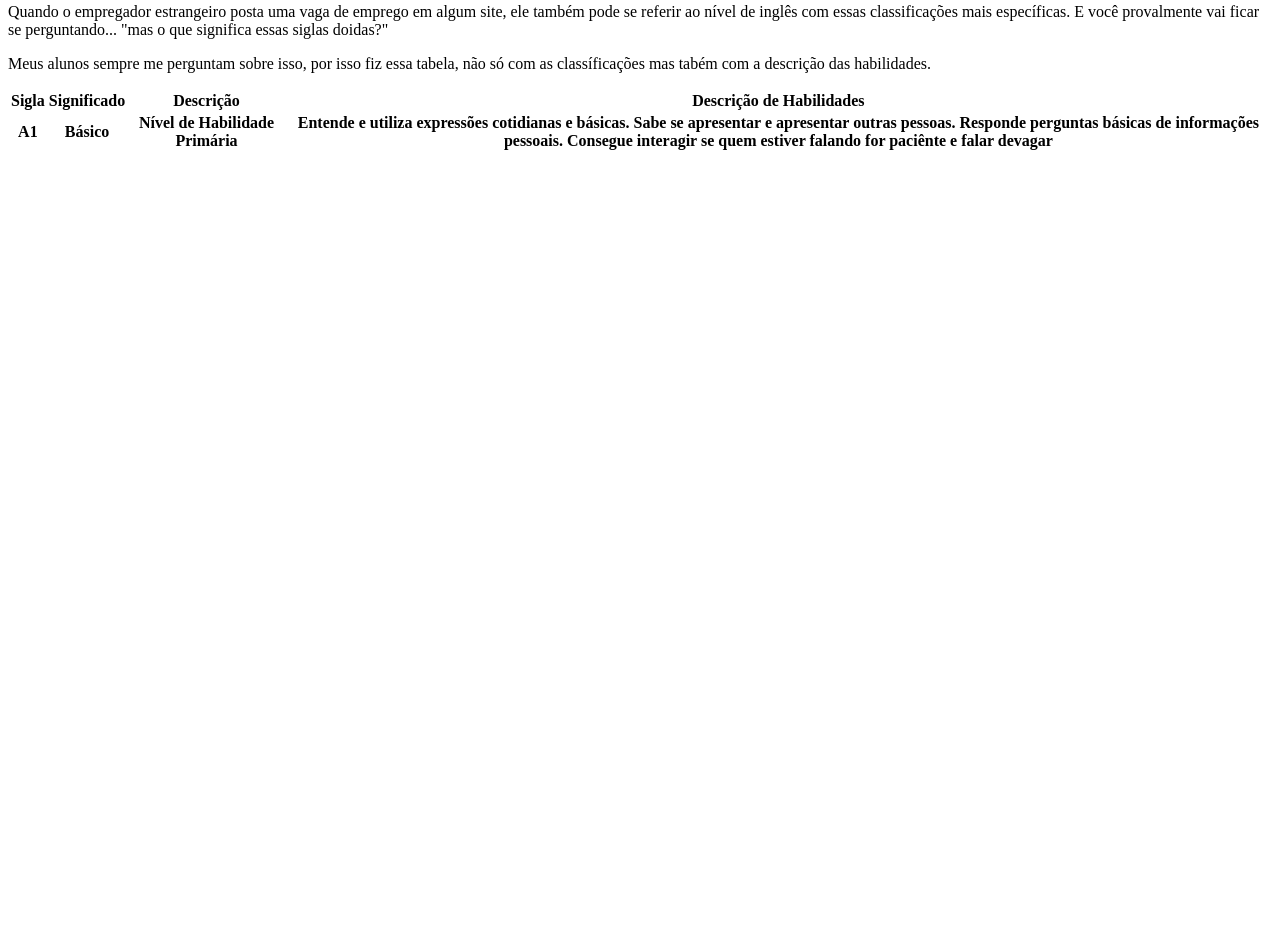
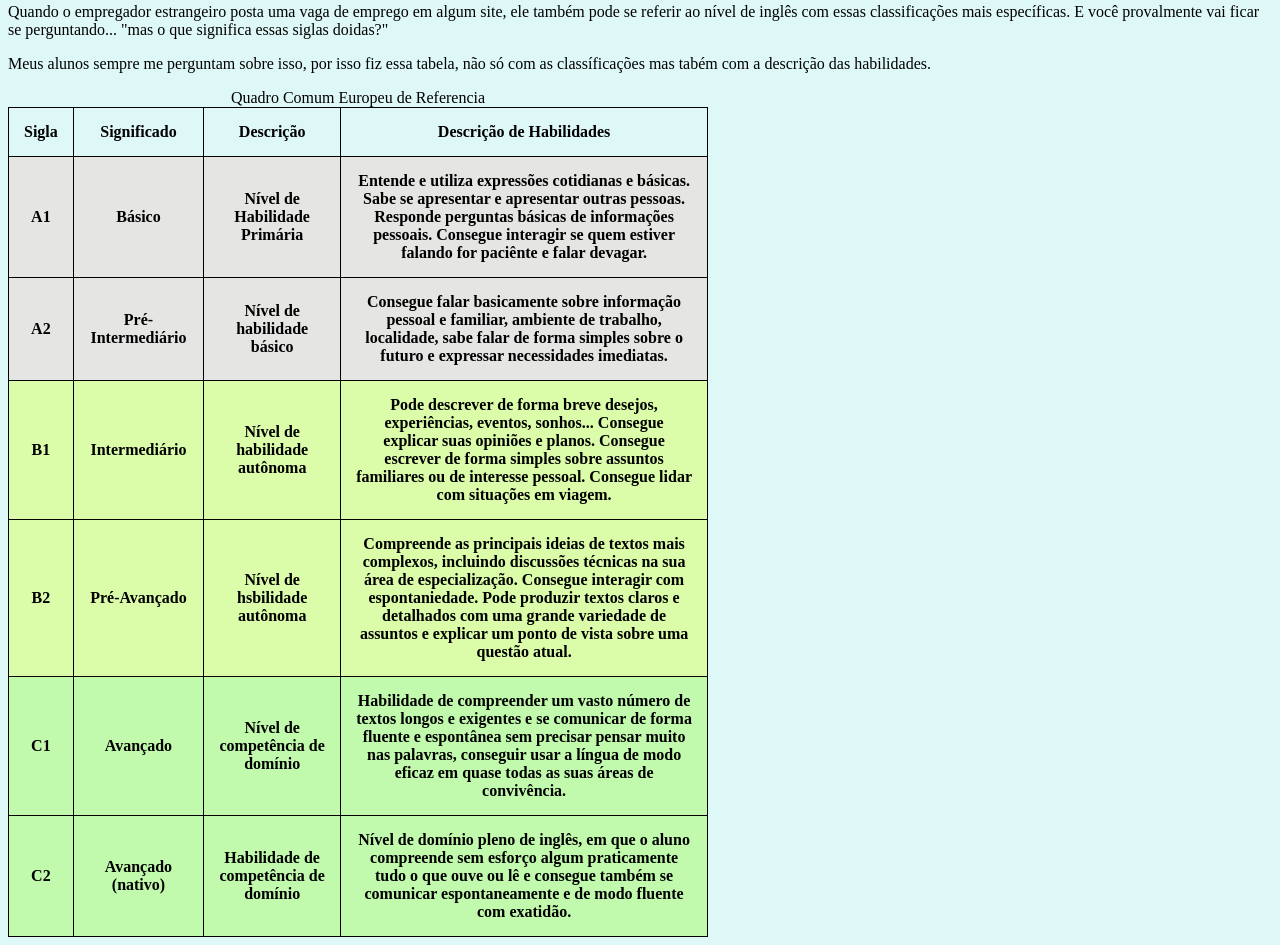
Before and after one commit to KimberllyAmaral/Treinando-HTML, a plain HTML site: page tables/tables1.html in a window 1280 px wide. Shown: the part 163-1108 px from the top of the page. Before the commit the page ends 800 px from the top, so only its background shows below. Drawn offline with Linux system fonts and the light colour scheme.

Commit message:
adicionando tabelas

```diff
--- /dev/null
+++ b/tables/style.css
@@ -0,0 +1,24 @@
+
+body{
+background-color: rgb(222, 248, 247);
+}
+table, th, tr {
+    border: 1px solid black;
+    border-collapse: collapse;
+}
+th, tr {
+    padding: 15px;
+}
+table {
+    width: 700px;
+
+}
+.basico {
+    background-color: rgba(252, 152, 152, 0.199);
+}
+.intermediario {
+    background-color: rgba(215, 255, 72, 0.452);
+}
+.avancado {
+    background-color: rgba(128, 255, 0, 0.301);
+}
--- a/tables/tables1.html
+++ b/tables/tables1.html
@@ -5,6 +5,8 @@
     <meta http-equiv="X-UA-Compatible" content="IE=edge">
     <meta name="viewport" content="width=device-width, initial-scale=1.0">
     <title>Níveis de Inglês</title>
+    <link rel="stylesheet" type="text/css" href="style.css"/>
+
 </head>
 <body>
     <h1>Qual o seu nível de Inglês?</h1>
@@ -21,17 +23,48 @@
     6 linhas (6 níveis)
     -->
     <Table>
+        <caption>Quadro Comum Europeu de Referencia</caption>
         <tr>
-            <th>Sigla</th>
-            <th>Significado</th>
-            <th>Descrição</th>
-            <th>Descrição de Habilidades</th>
+            <th>Sigla</th> <!-- Coluna 1 -->
+            <th>Significado</th> <!-- Coluna 2 -->
+            <th>Descrição</th> <!-- Coluna 3 -->
+            <th>Descrição de Habilidades</th> <!-- Coluna 4 -->
         </tr>
-        <tr>
+        <tr class="basico"> <!-- Linha 1 -->
             <th>A1</th>
             <th>Básico</th>
             <th>Nível de Habilidade Primária</th>
-            <th>Entende e utiliza expressões cotidianas e básicas. Sabe se apresentar e apresentar outras pessoas. Responde perguntas básicas de informações pessoais. Consegue interagir se quem estiver falando for paciênte e falar devagar</th>
+            <th>Entende e utiliza expressões cotidianas e básicas. Sabe se apresentar e apresentar outras pessoas. Responde perguntas básicas de informações pessoais. Consegue interagir se quem estiver falando for paciênte e falar devagar.</th>
+        </tr>
+        <tr class="basico"> <!-- Linha 2 -->
+            <th >A2</th>
+            <th>Pré-Intermediário</th>
+            <th>Nível de habilidade básico</th>
+            <th>Consegue falar basicamente sobre informação pessoal e familiar, ambiente de trabalho, localidade, sabe falar de forma simples sobre o futuro e expressar necessidades imediatas.</th>
+        </tr>
+        <tr class="intermediario"> <!-- Linha 3 -->
+            <th>B1</th>
+            <th>Intermediário</th>
+            <th>Nível de habilidade autônoma</th>
+            <th>Pode descrever de forma breve desejos, experiências, eventos, sonhos... Consegue explicar suas opiniões e planos. Consegue escrever de forma simples sobre assuntos familiares ou de interesse pessoal. Consegue lidar com situações em viagem.</th>
+        </tr>
+        <tr class="intermediario"> <!-- Linha 4 -->
+            <th>B2</th>
+            <th>Pré-Avançado</th>
+            <th>Nível de hsbilidade autônoma</th>
+            <th>Compreende as principais ideias de textos mais complexos, incluindo discussões técnicas na sua área de especialização. Consegue interagir com espontaniedade. Pode produzir textos claros e detalhados com uma grande variedade de assuntos e explicar um ponto de vista sobre uma questão atual.</th>
+        </tr>
+        <tr class="avancado"> <!-- Linha 5 -->
+            <th>C1</th>
+            <th>Avançado</th>
+            <th>Nível de competência de domínio</th>
+            <th> Habilidade de compreender um vasto número de textos longos e exigentes e se comunicar de forma fluente e espontânea sem precisar pensar muito nas palavras, conseguir usar a língua de modo eficaz em quase todas as suas áreas de convivência.</th>
+        </tr>
+        <tr class="avancado"> <!-- Linha 6 -->
+            <th>C2</th>
+            <th>Avançado (nativo)</th>
+            <th>Habilidade de competência de domínio</th>
+            <th>Nível de domínio pleno de inglês, em que o aluno compreende sem esforço algum praticamente tudo o que ouve ou lê e consegue também se comunicar espontaneamente e de modo fluente com exatidão.</th>
         </tr>
     </Table>
 
```
